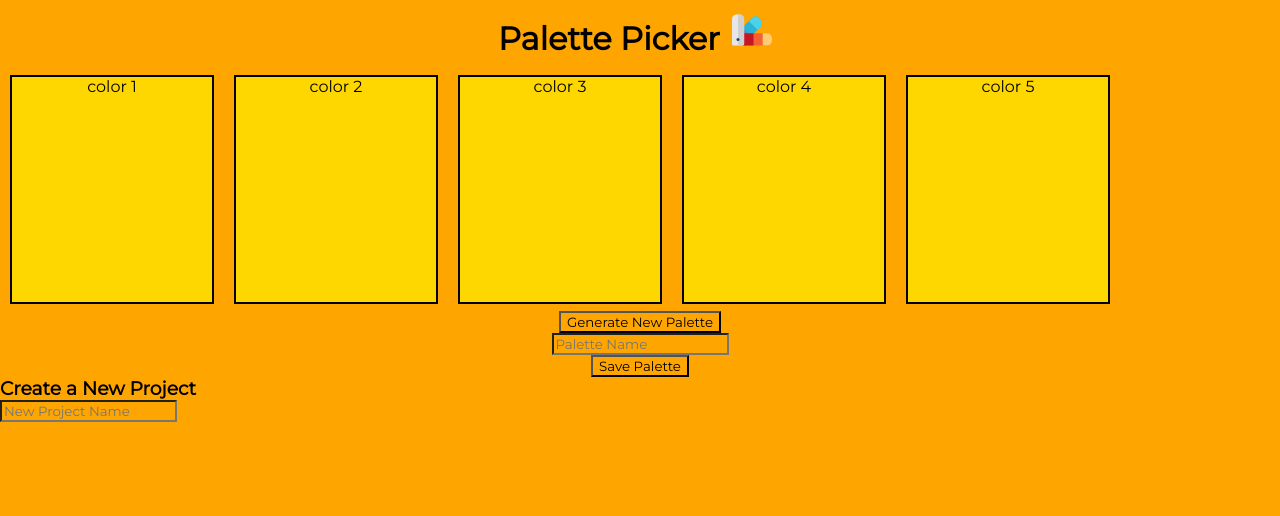
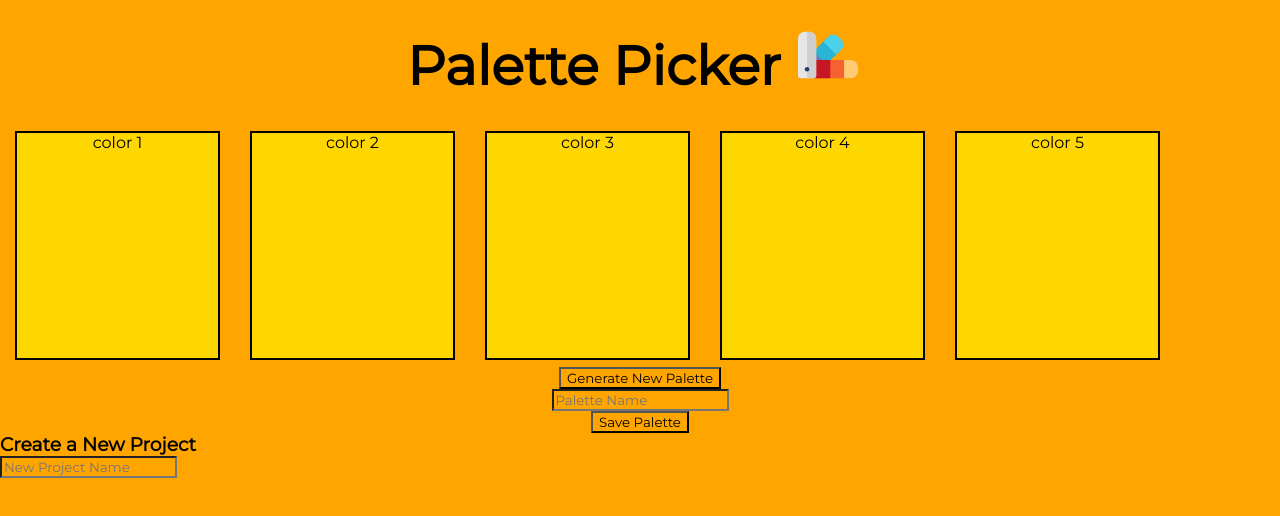
Before and after one commit to patrickjneel/palette-picker, a website: page public/index.html in a window 1280 px wide. Drawn offline with nearby package versions, Linux system fonts and the light colour scheme.

Commit message:
addtional styling

```diff
--- a/public/css/styles.css
+++ b/public/css/styles.css
@@ -6,14 +6,18 @@
 }
 
 header {
-  margin: 10px 0px;
+  margin: 25px 0px;
   text-align: center;
 }
 
+h1 {
+  font-size: 54px;
+}
+
 #logo {
-  height: 40px;
+  height: 60px;
   margin-left: 2px;
-  width: 60px;
+  width: 90px;
 }
 
 #color-palette {
@@ -25,9 +29,9 @@ header {
   background-color: gold;
   border: 2px solid black;
   height: 225px;
-  margin: 7px 10px;
+  margin: 7px 15px;
   text-align: center;
-  width: 200px;
+  width: 201px;
 }
 
 #create-palette {
--- a/public/js/scripts.js
+++ b/public/js/scripts.js
@@ -1,3 +1,7 @@
-$("#generate-btn").on('click', () => {
-  console.log('do shit')
-});
+const generateColor = () => {
+  console.log('still working')
+}
+
+//a-f && 0-9
+
+$("#generate-btn").on('click', generateColor);
```
